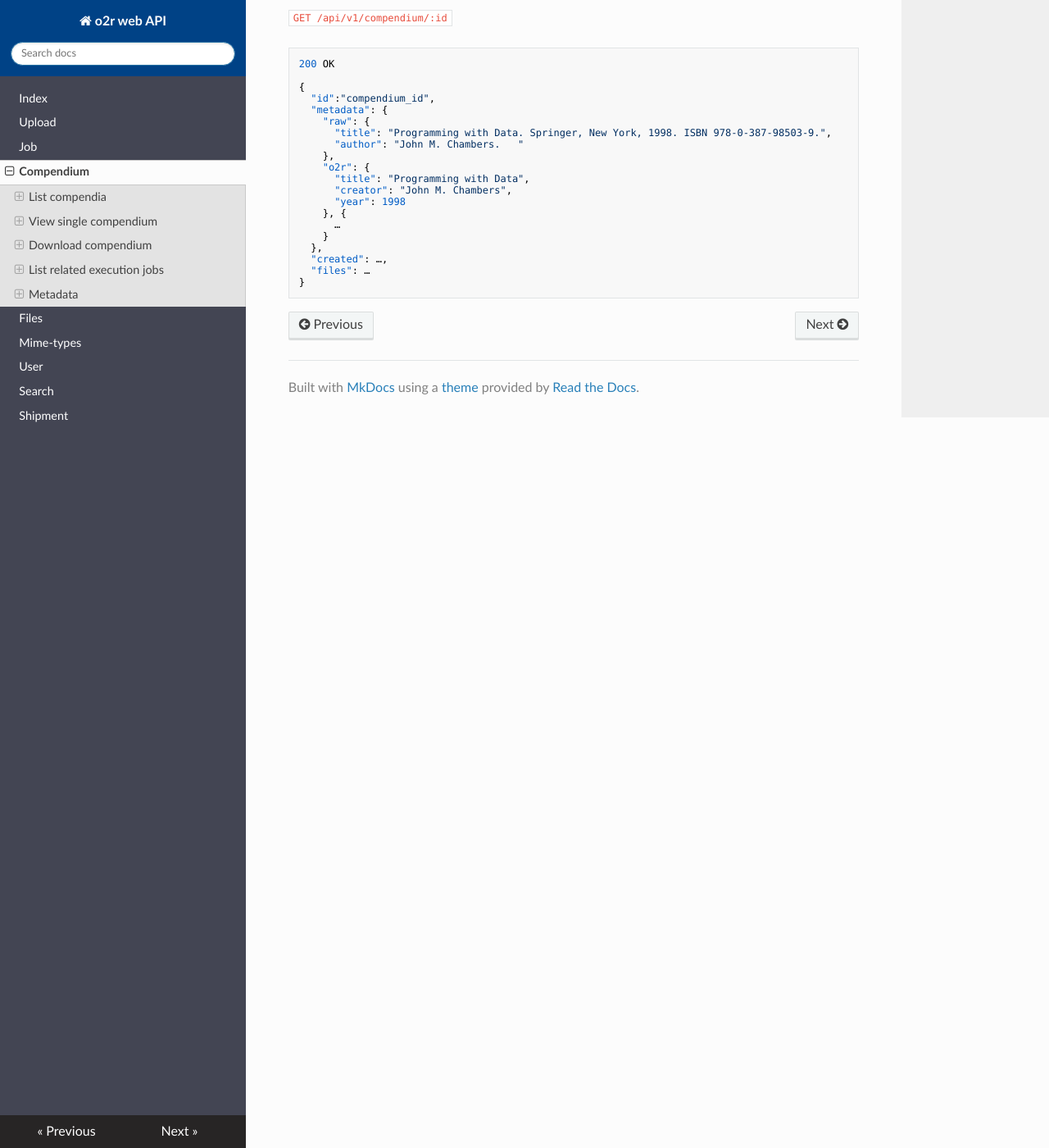
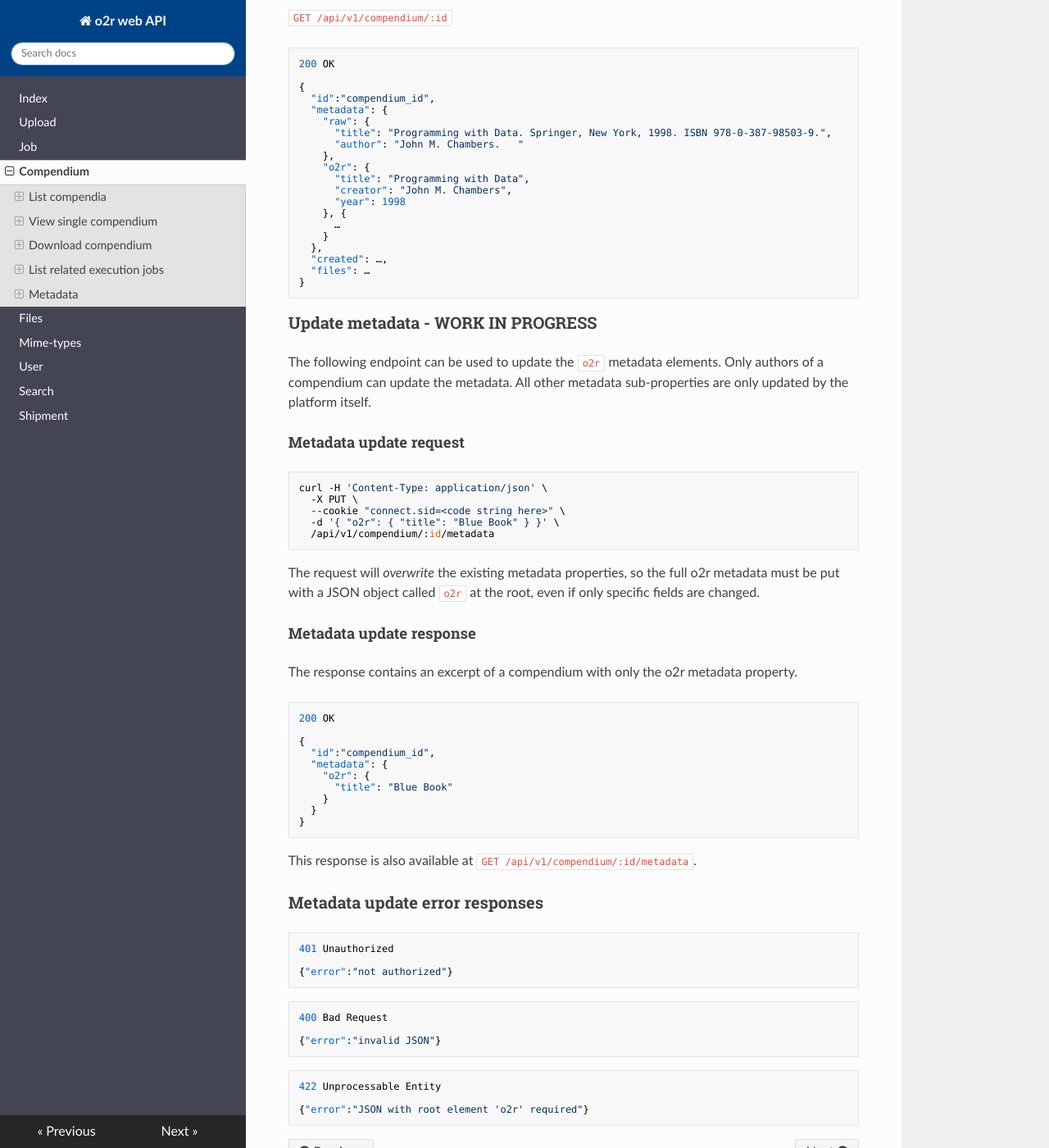
Before and after one commit to o2r-project/api, an MkDocs documentation site: the page built from docs/compendium.md, in a window 1280 px wide and 1400 px high, scrolled down 4953 px. Shown: the whole window at 82% size. Built offline with MkDocs 1.6.1, drawn with Linux system fonts in a browser that asks for light colours; nearby versions of some CDN libraries; old or Windows-style settings are respelled for this version of MkDocs.

Commit message:
add draft for update metadata

````diff
--- a/docs/compendium.md
+++ b/docs/compendium.md
@@ -246,3 +246,60 @@ Future sub-properties might expose `enriched` or `harvested` metadata.
   "files": …
 }
 ```
+
+### Update metadata - WORK IN PROGRESS
+
+The following endpoint can be used to update the `o2r` metadata elements.
+Only authors of a compendium can update the metadata.
+All other metadata sub-properties are only updated by the platform itself.
+
+#### Metadata update request
+
+```bash
+curl -H 'Content-Type: application/json' \
+  -X PUT \
+  --cookie "connect.sid=<code string here>" \
+  -d '{ "o2r": { "title": "Blue Book" } }' \
+  /api/v1/compendium/:id/metadata
+```
+
+The request will _overwrite_ the existing metadata properties, so the full o2r metadata must be put with a JSON object called `o2r` at the root, even if only specific fields are changed.
+
+#### Metadata update response
+
+The response contains an excerpt of a compendium with only the o2r metadata property.
+
+```json
+200 OK
+
+{
+  "id":"compendium_id",
+  "metadata": {
+    "o2r": {
+      "title": "Blue Book"
+    }
+  }
+}
+```
+
+This response is also available at `GET /api/v1/compendium/:id/metadata`.
+
+### Metadata update error responses
+
+```json
+401 Unauthorized
+
+{"error":"not authorized"}
+```
+
+```json
+400 Bad Request
+
+{"error":"invalid JSON"}
+```
+
+```json
+422 Unprocessable Entity
+
+{"error":"JSON with root element 'o2r' required"}
+```
````
